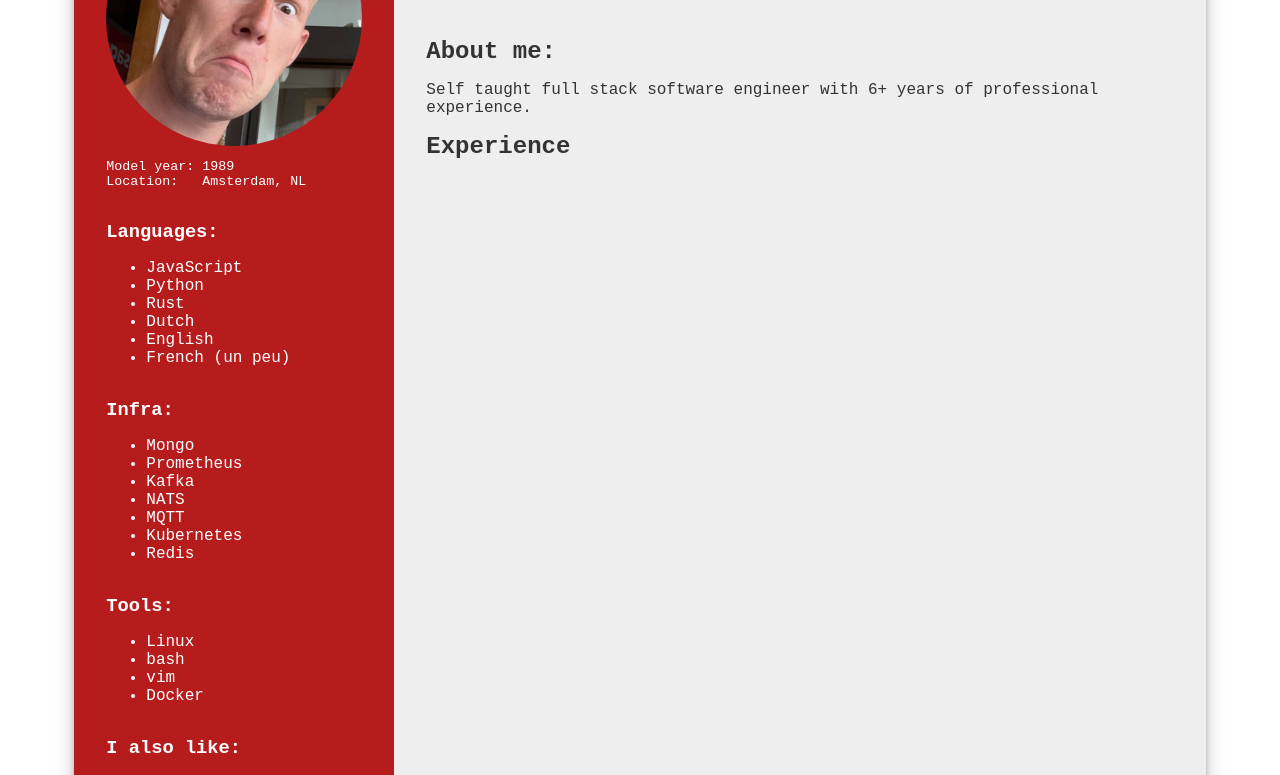
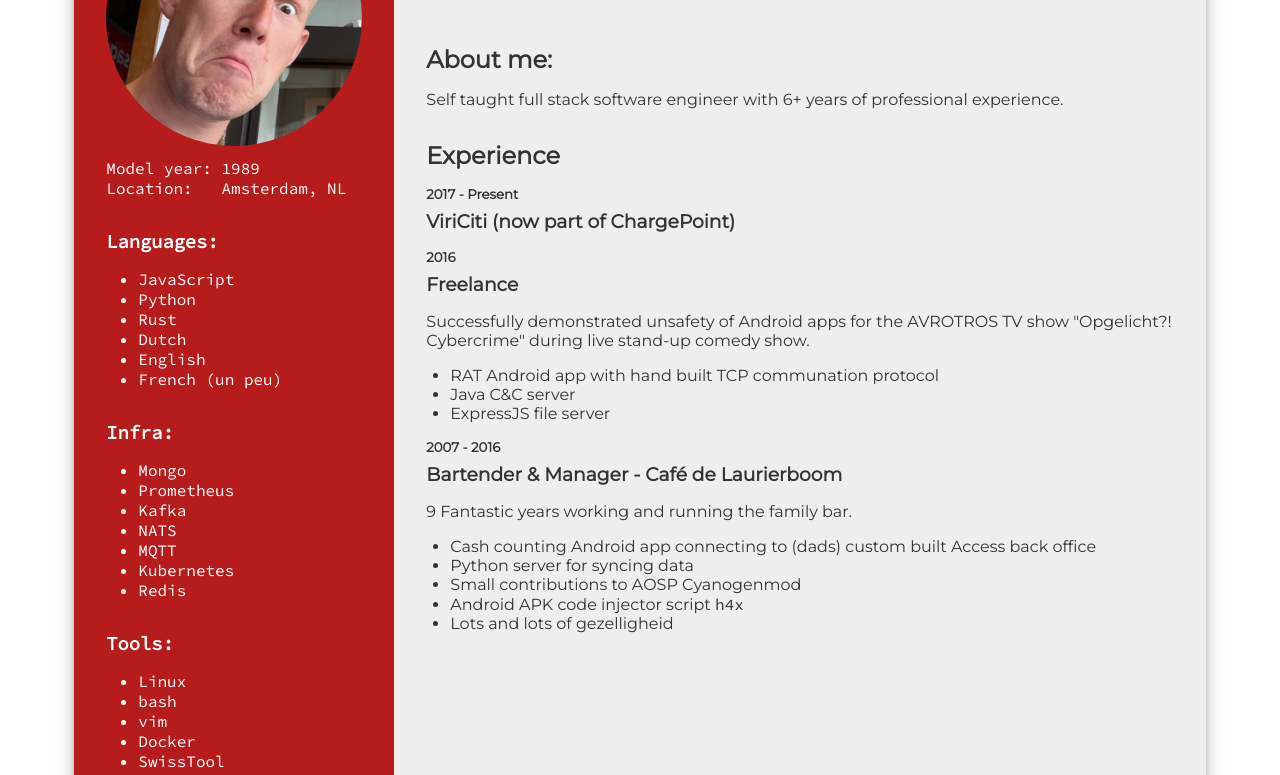
Before and after one commit to swapsCAPS/www, a plain HTML site: page src/cv.html in a window 1280 px wide. Shown: the part 174-949 px from the top of the page. Drawn offline with Linux system fonts and the light colour scheme.

Commit message:
WIP Experience

```diff
--- a/src/cv.html
+++ b/src/cv.html
@@ -3,6 +3,7 @@
   <head>
     <meta charset="utf-8">
     <meta name="viewport" content="width=device-width, initial-scale=1">
+    <link href="https://fonts.googleapis.com/css?family=Source+Code+Pro|Montserrat&display=swap" rel="stylesheet">
     <link rel="stylesheet" type="text/css" href="stylesheets/main.css">
     <link rel="stylesheet" type="text/css" href="stylesheets/cv.css">
 
@@ -48,13 +49,16 @@
           <li>bash</li>
           <li>vim</li>
           <li>Docker</li>
+          <li>SwissTool</li>
         </ul>
 
         <h3>I also like:</h3>
         <ul>
           <li>3D printing</li>
           <li>CAD</li>
+          <li>Pet projects</li>
           <li>Running</li>
+          <li>Cats, but I don't have one</li>
         </ul>
       </div>
       <div class="main">
@@ -68,6 +72,31 @@
           <p>Self taught full stack software engineer with 6+ years of professional experience.</p>
 
           <h2>Experience</h2>
+
+          <h5>2017 - Present</h5>
+          <h3>ViriCiti (now part of ChargePoint)</h3>
+          <p></p>
+
+          <h5>2016</h5>
+          <h3>Freelance</h3>
+          <p>Successfully demonstrated unsafety of Android apps for the AVROTROS TV show "Opgelicht?! Cybercrime" during live stand-up comedy show.</p>
+          <ul>
+            <li>RAT Android app with hand built TCP communation protocol</li>
+            <li>Java C&amp;C server</li>
+            <li>ExpressJS file server</li>
+          </ul>
+
+          <h5>2007 - 2016</h5>
+          <h3>Bartender & Manager - Café de Laurierboom</h3>
+          <p>9 Fantastic years working and running the family bar.</p>
+          <ul>
+            <li>Cash counting Android app connecting to (dads) custom built Access back office</li>
+            <li>Python server for syncing data</li>
+            <li>Small contributions to AOSP Cyanogenmod</li>
+            <li>Android APK code injector script <span class=mono>h4x</span></li>
+            <li>Lots and lots of gezelligheid</li>
+          </ul>
+
         </div>
 
       </div>
--- a/src/stylesheets/cv.css
+++ b/src/stylesheets/cv.css
@@ -1,5 +1,14 @@
 body {
   background-color: white;
+}
+
+h1 {
+  margin-bottom: 0.5rem;
+  font-size: 3em;
+}
+
+.mono {
+  font-family: 'Source Code Pro', monospace;
 }
 
 .container {
@@ -14,18 +23,6 @@ body {
   margin-right: auto;
 }
 
-@media only screen and (min-width: 64rem) {
-  body {
-    padding: 2rem;
-  }
-}
-
-@media only screen and (max-width: 48rem) {
-  .container {
-    flex-direction: column;
-  }
-}
-
 .side-bar {
   background-color: #B71C1C;
   color: white;
@@ -37,20 +34,12 @@ body {
   margin-bottom: 1rem;
 }
 
-h1 {
-  margin-bottom: 0.5rem;
-  font-size: 3em;
+.side-bar ul {
+  padding-left: 2rem;
 }
 
 .profile-wrapper {
   margin-bottom: 2rem;
-}
-
-@media only screen and (max-width: 48rem) {
-  .profile-wrapper {
-    text-align: center;
-    margin-bottom: 3rem;
-  }
 }
 
 .profile-pic {
@@ -84,6 +73,52 @@ h1 {
 
 .main .content {
   margin-top: 3rem;
+  font-family: "Montserrat"
+}
+
+.main .content h2 {
+  margin-top: 2rem;
+  margin-bottom: 1rem;
+}
+
+.main .content h5 {
+  margin-top: 1rem;
+  margin-bottom: 0.5rem;
+}
+
+.main .content ul {
+  padding-left: 1.5rem;
+}
+
+@media only screen and (min-width: 64rem) {
+  body {
+    padding: 2rem;
+  }
+
+  .specs {
+    font-size: 12pt;
+  }
+}
+
+@media only screen and (max-width: 64rem) {
+  .profile-pic {
+    height: 12.5rem;
+    width: 12.5rem;
+  }
+
+}
+
+@media only screen and (max-width: 48rem) {
+  .container {
+    flex-direction: column;
+  }
+}
+
+@media only screen and (max-width: 48rem) {
+  .profile-wrapper {
+    text-align: center;
+    margin-bottom: 3rem;
+  }
 }
 
 @media print {
@@ -95,9 +130,15 @@ h1 {
     font-size: 2.5rem;
   }
 
-  /* h3 { */
-    /* font-size: 2.5rem; */
-  /* } */
+  .profile-pic {
+    height: 12rem;
+    width: 12rem;
+  }
+
+  .specs {
+    font-size: 9pt;
+  }
+
 
   .container {
     font-size: 11pt;
--- a/src/stylesheets/main.css
+++ b/src/stylesheets/main.css
@@ -4,7 +4,7 @@ body {
   font-size: 14pt;
 }
 
-body, h1, h2, h3 {
+body, h1, h2, h3, h4, h5 {
   margin: 0;
   padding: 0;
 }
```
Also changed, not shown: src/index.html (+1 -1 lines).
